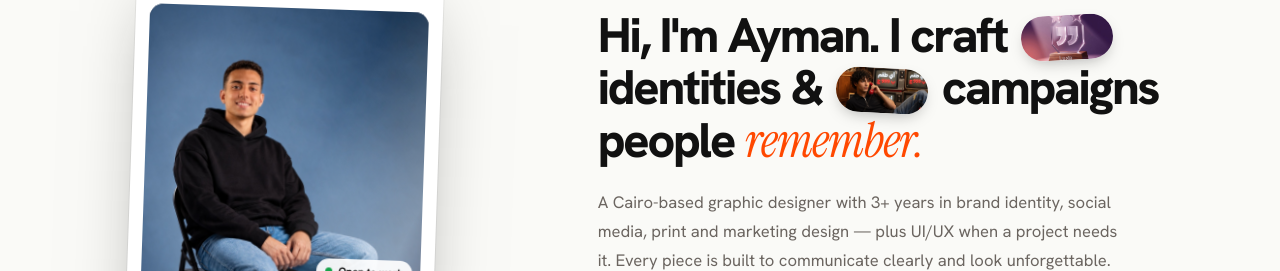
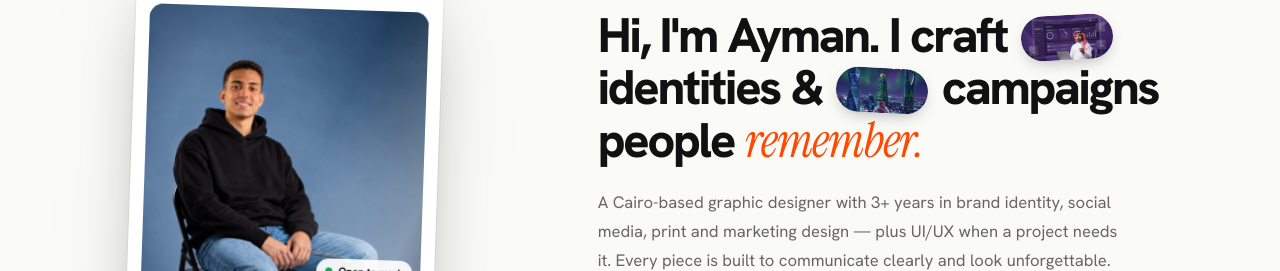
Before and after one commit to seif4d/ayman, a plain HTML site: page index.html in a window 1280 px wide. Shown: the part 1096-1367 px from the top of the page. Drawn offline with Linux system fonts and the light colour scheme; animation ran at ten frames a second.

Commit message:
refactor: update About headline pill images with Masdr and TRX artwork

```diff
--- a/index.html
+++ b/index.html
@@ -1184,7 +1184,7 @@
 
       <div class="reveal" style="transition-delay:.15s">
         <div class="sec-lbl" id="ab-lbl"><span id="ab-lbl-txt">About Me</span></div>
-        <h2 class="ab3-h" id="ab-h">Hi, I'm Ayman. I craft <span class="pill"><img src="assets/projects/luxe/luxe-7.jpg" alt="" loading="lazy"></span> identities &amp; <span class="pill p2"><img src="assets/projects/sutra-999/sutra-5.jpg" alt="" loading="lazy"></span> campaigns people <span class="ac">remember.</span></h2>
+        <h2 class="ab3-h" id="ab-h">Hi, I'm Ayman. I craft <span class="pill"><img src="assets/projects/masdr/masdr-8.jpg" alt="" loading="lazy" style="object-position:50% 46%"></span> identities &amp; <span class="pill p2"><img src="assets/projects/trx/trx-nd.jpg" alt="" loading="lazy" style="object-position:50% 52%"></span> campaigns people <span class="ac">remember.</span></h2>
         <p class="ab3-bio" id="ab-bio">A Cairo-based graphic designer with 3+ years in brand identity, social media, print and marketing design &mdash; plus UI/UX when a project needs it. Every piece is built to communicate clearly and look unforgettable.</p>
         <div class="ab3-now">
           <span>Currently at</span>
```
